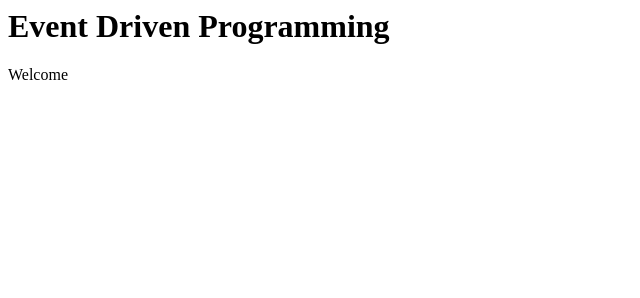
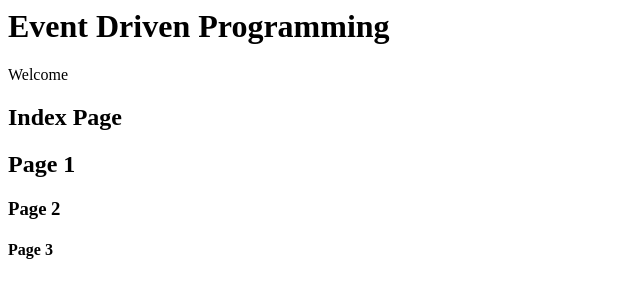
Before and after one commit to JayIvanOctat/practice, a plain HTML site: page index.html in a window 1280 px wide. Shown: the whole page, without its empty margins (0-640 px from the left). Drawn offline with Linux system fonts and the light colour scheme.

Commit message:
added Pages

```diff
--- a/index.html
+++ b/index.html
@@ -6,8 +6,11 @@
     <meta charset="UTF-8">
     <meta name="viewport" content="width=device-width, initial-scale=1.0">
     <title>Index Page</title>
+    <h2>Index Page</h2>
 </head>
 <body>
-
+    <h2>Page 1</h2>
+    <h3>Page 2</h3>
+    <h4>Page 3</h4>
 </body>
 </html>
```
